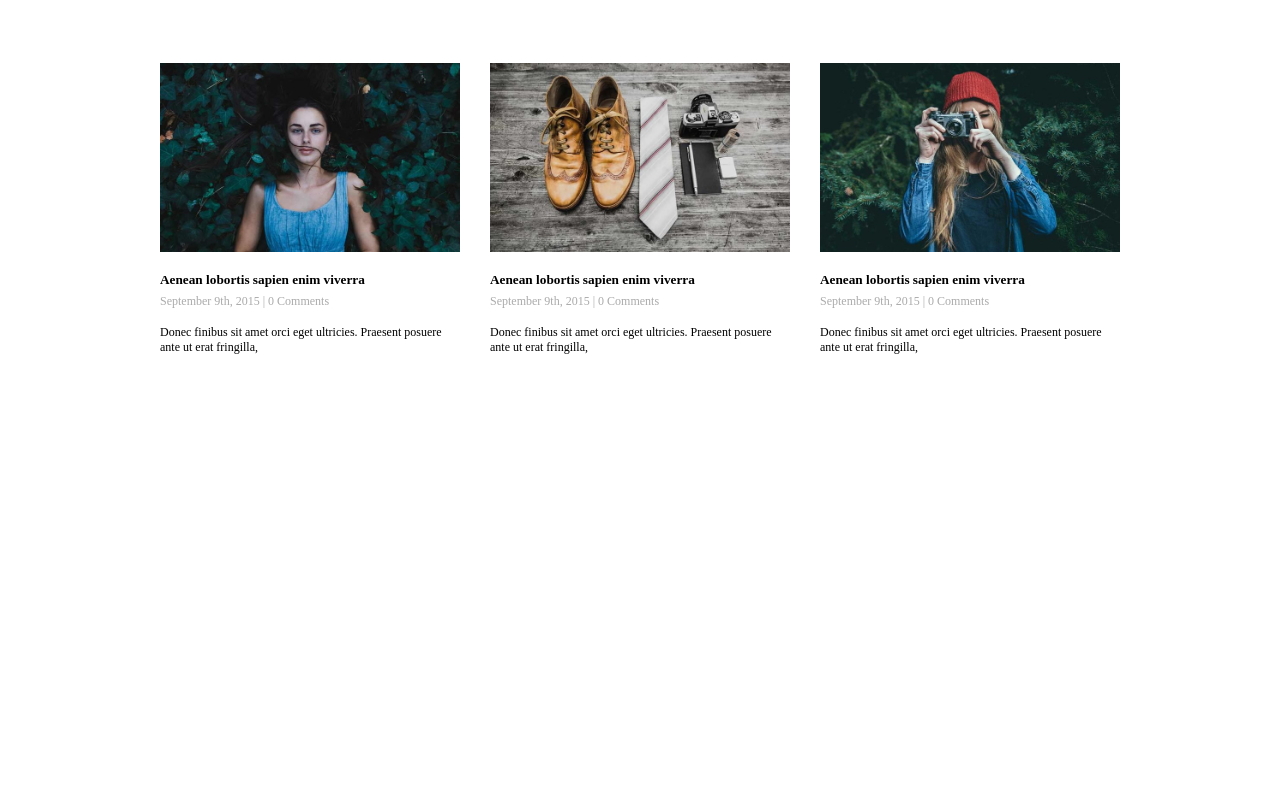
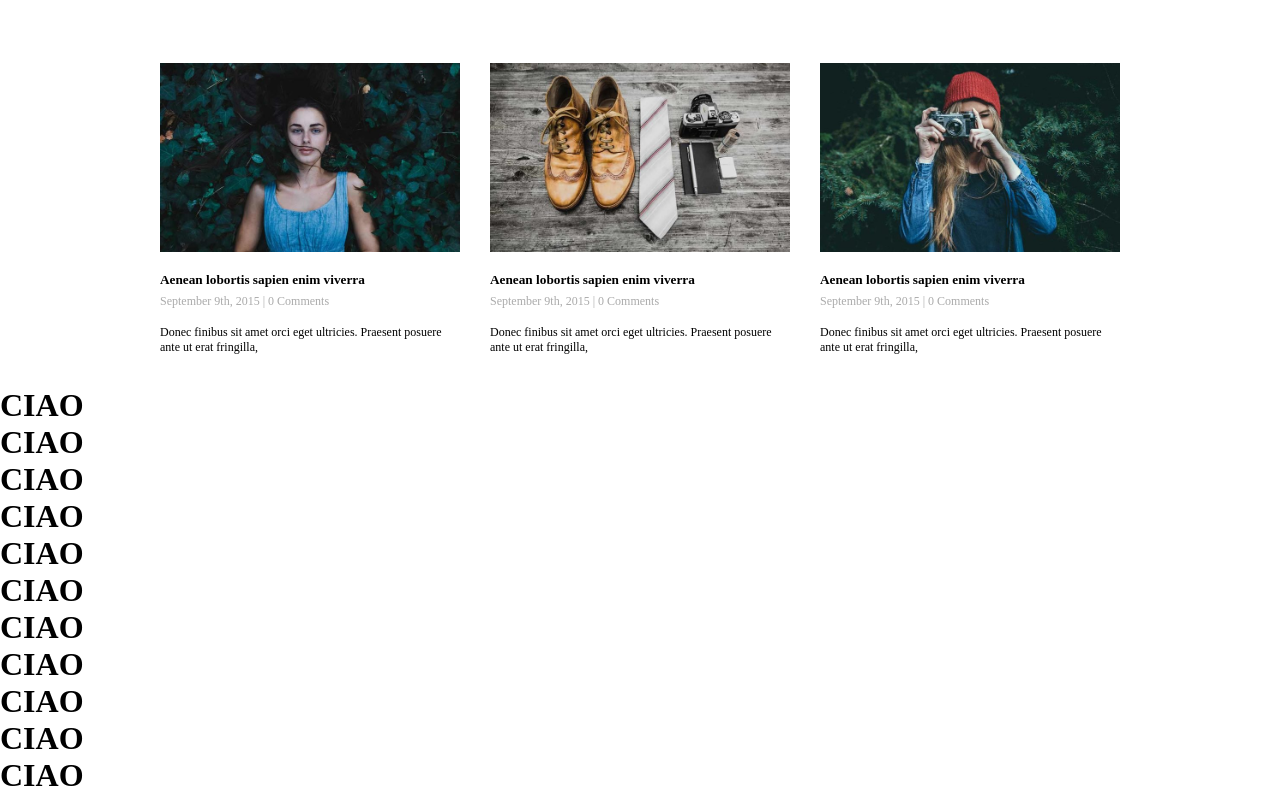
Before and after one commit to Pietro907/proj-html-vuejs, a Vue app: page / in a window 1280 px wide. Shown: the part 3927-4721 px from the top of the page. Before the commit the page ends 4314 px from the top, so only its background shows below. Built offline with nearby package versions, Linux system fonts and the light colour scheme.

Commit message:
add new component MainTopRates

```diff
--- a/src/components/Main.vue
+++ b/src/components/Main.vue
@@ -7,6 +7,7 @@ import MainBestSeller from './MainBestSeller.vue';
 import MainNewArrivals from './MainNewArrivals.vue';
 import MainTestimonial from './MainTestimonial.vue';
 import MainFromOurBlog from './MainFromOurBlog.vue';
+import MainTopRates from './MainTopRates.vue';
 
     export default {
         name: 'Main',
@@ -23,6 +24,7 @@ import MainFromOurBlog from './MainFromOurBlog.vue';
             MainNewArrivals,
             MainTestimonial,
             MainFromOurBlog,
+            MainTopRates,
         }
     }
 </script>
@@ -44,6 +46,8 @@ import MainFromOurBlog from './MainFromOurBlog.vue';
 
     <MainFromOurBlog />
 
+    <MainTopRates />
+
 </template>
 
 
--- /dev/null
+++ b/src/components/MainTopRates.vue
@@ -0,0 +1,28 @@
+
+
+<script>
+    export default {
+        name: 'MainTopRates',
+
+    }
+</script>
+
+<template>
+
+<h1>CIAO</h1>
+<h1>CIAO</h1>
+<h1>CIAO</h1>
+<h1>CIAO</h1>
+<h1>CIAO</h1>
+<h1>CIAO</h1>
+<h1>CIAO</h1>
+<h1>CIAO</h1>
+<h1>CIAO</h1>
+<h1>CIAO</h1>
+<h1>CIAO</h1>
+
+</template>
+
+<style scoped>
+
+</style>
```
